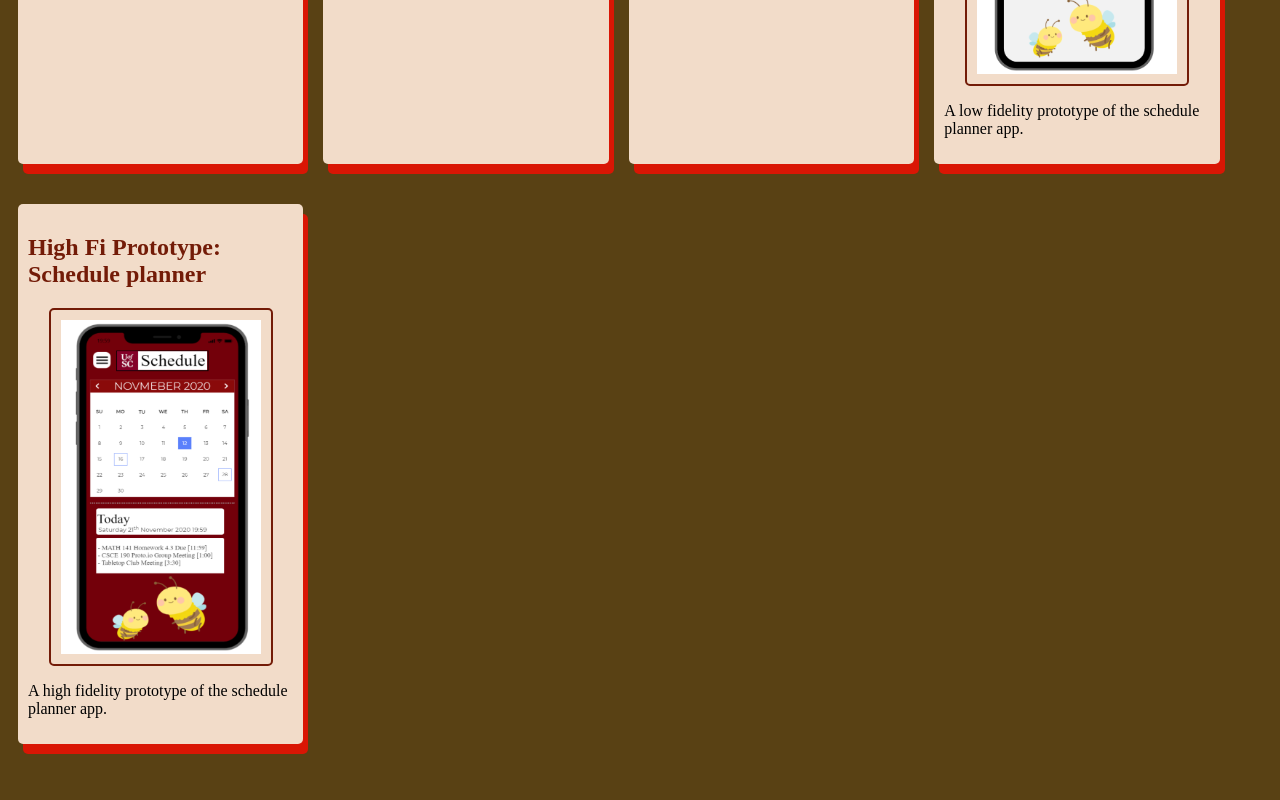
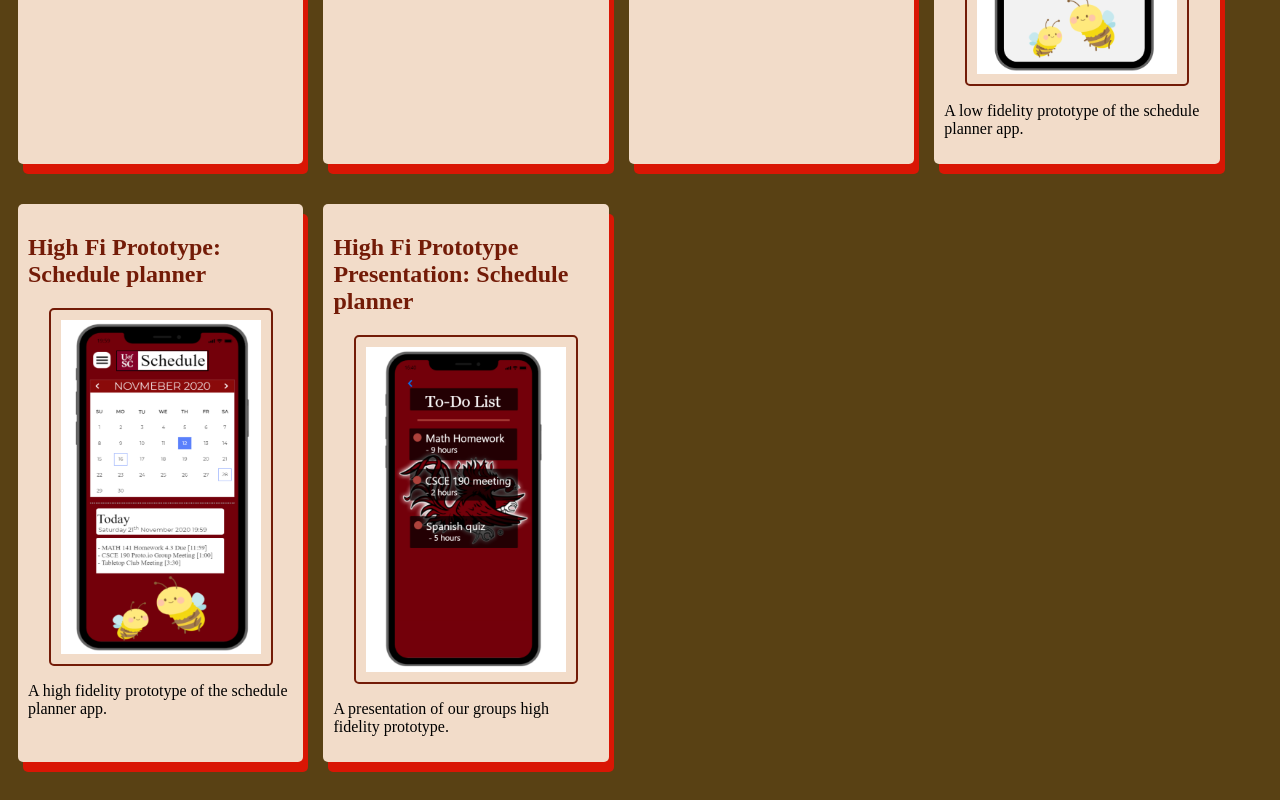
Before and after one commit to GElsey55/GElsey55.github.io, a plain HTML site: page index.html in a window 1280 px wide. Shown: the part 941-1741 px from the top of the page. Drawn offline with Linux system fonts and the light colour scheme.

Commit message:
Add files via upload

```diff
--- a/index.html
+++ b/index.html
@@ -88,6 +88,15 @@
                 A high fidelity prototype of the schedule planner app.
              </p>
         </section>
+
+            <!-- High Fi Prototype Presentation Assignment-->
+            <section class="assignment">
+               <a href="https://www.youtube.com/watch?v=Y_AEmV0K36Y"><h2>High Fi Prototype Presentation: Schedule planner</h2></a>
+               <a href="https://www.youtube.com/watch?v=Y_AEmV0K36Y"><img src="images/final-presentation.PNG"></a>
+               <p>
+                   A presentation of our groups high fidelity prototype.
+               </p>
+         </section>
         </div>
     </body>
 </html>
```
Also changed, not shown: images/final-presentation.PNG (added).
